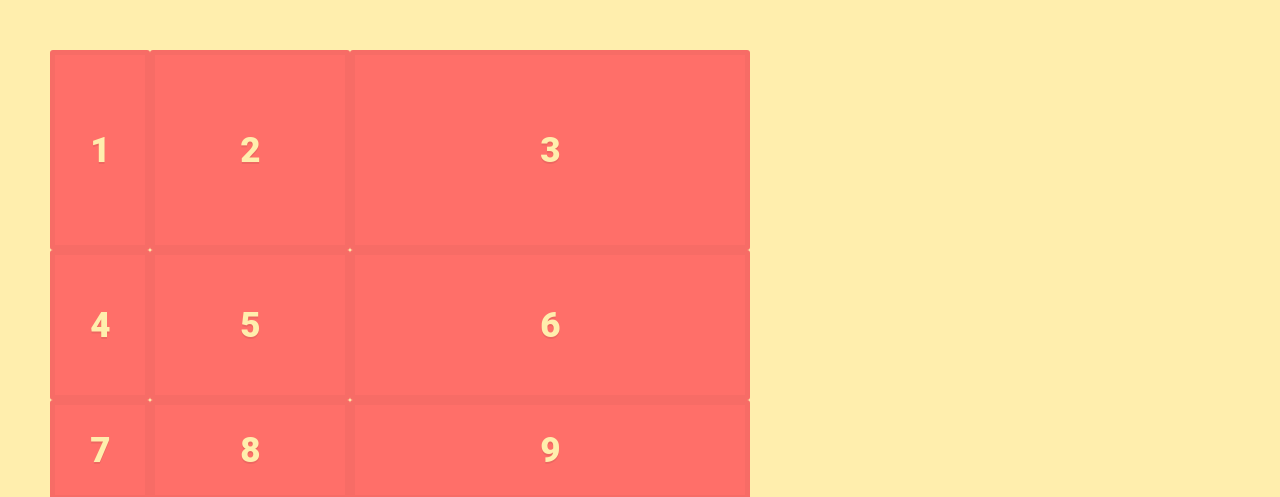
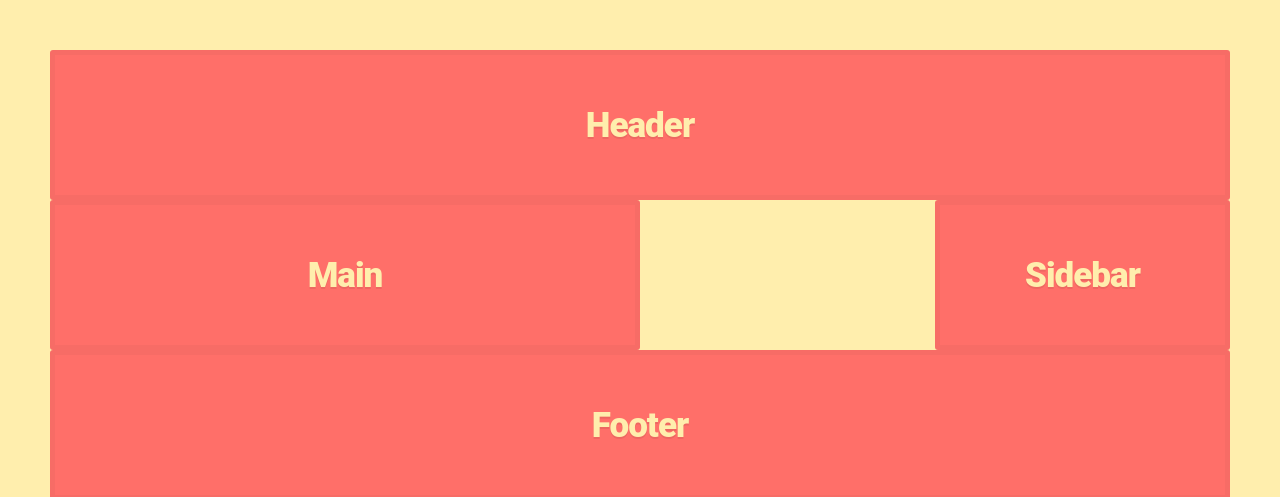
Before and after one commit to MykhailoHozhyi/css-grid, a plain HTML site: page index.html in a window 1280 px wide. Shown: the top 497 px of the page. Drawn offline with Linux system fonts and the light colour scheme.

Commit message:
positioning elements

```diff
--- a/index.html
+++ b/index.html
@@ -11,7 +11,11 @@
 <body>
 
   <div class="container">
-    <div class="grid-item">1</div>
+    <header class="grid-item header">Header</header>
+    <aside class="grid-item sidebar">Sidebar</aside>
+    <main class="grid-item main">Main</main>
+    <footer class="grid-item footer">Footer</footer>
+    <!-- <div class="grid-item">1</div>
     <div class="grid-item">2</div>
     <div class="grid-item">3</div>
     <div class="grid-item">4</div>
@@ -20,7 +24,7 @@
     <div class="grid-item">7</div>
     <div class="grid-item">8</div>
     <div class="grid-item">9</div>
-    <div class="grid-item">10</div>
+    <div class="grid-item">10</div> -->
   </div>
 
 </body>
--- a/styles.css
+++ b/styles.css
@@ -4,6 +4,31 @@
 
 .container {
   display: grid;
-  grid-template-columns: 100px 200px 400px;
-  grid-template-rows: 200px 150px 100px;
+  grid-template-columns: repeat(4, 1fr);
+  grid-template-rows: repeat(3, 150px);
 }
+
+.header {
+  /* grid-column-start: 1;
+  grid-column-end: 5; */
+  grid-column: 1 / 5;
+  /* grid-row-start: 1;
+  grid-row-end: 2; */
+  grid-row: 1 / 2;
+}
+
+.main {
+  grid-column: 1 / 3;
+  grid-row: 2 / 3;
+}
+
+.sidebar {
+  grid-column: 4 / 5;
+  /* grid-row: 2 / 3; */
+  grid-row: -3 / -2;
+}
+
+.footer {
+  grid-column: 1 / 5;
+  grid-row: 3 / 4;
+}
```
